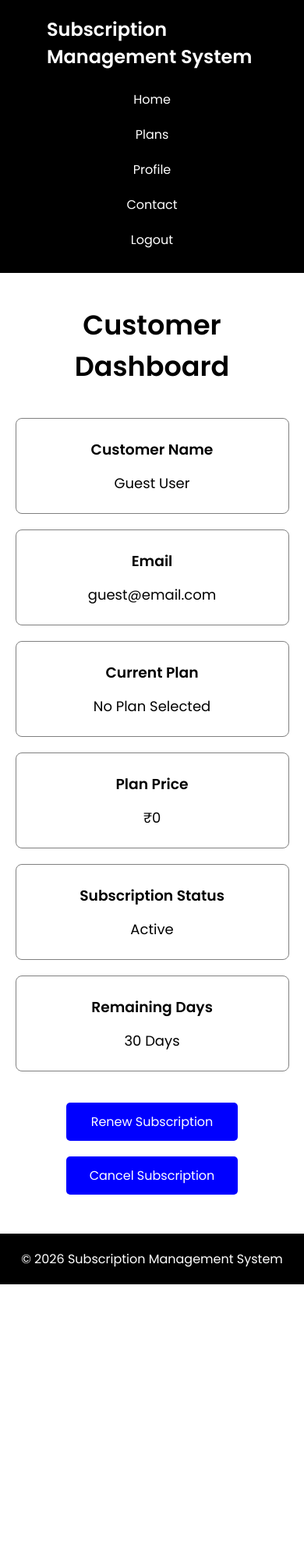
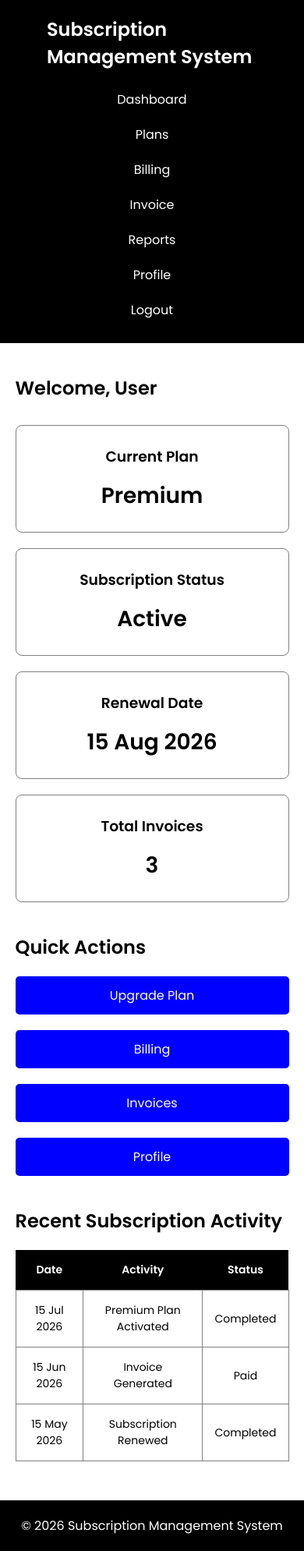
Before and after one commit to devanshmeena422/SMS-Project, a website: page Subscription Management System/FRONTEND/dashboard.html in a window 390 px wide. Shown: the whole page at 78% size. Before the commit the page ends 1647 px from the top, so only its background shows below. Drawn offline with Linux system fonts and the light colour scheme.

```diff
--- a/Subscription Management System/FRONTEND/CSS/admin.css
+++ b/Subscription Management System/FRONTEND/CSS/admin.css
@@ -31,7 +31,7 @@ nav ul{
 }
 
 nav ul li{
-    margin-left:25px;
+margin-left:20px;
 }
 
 nav ul li a{
@@ -50,37 +50,60 @@ nav ul li a:hover{
 
 .admin h1{
 text-align:center;
-    margin-bottom:40px;
+margin-bottom:35px;
 }
 
-.admin-container{
+.cards{
 display:grid;
 grid-template-columns:repeat(4,1fr);
 gap:20px;
 margin-bottom:40px;
 }
 
-.admin-card{
+.card{
 border:1px solid gray;
 border-radius:8px;
 padding:25px;
 text-align:center;
 }
 
-.admin-card h3{
+.card h3{
 margin-bottom:15px;
 }
 
-.admin-card h2{
-    color:blue;
+.card h2{
+font-size:30px;
 }
 
-.table-section{
-    margin-top:40px;
+.admin h2{
+margin-bottom:20px;
 }
 
-.table-section h2{
-    margin-bottom:20px;
+.buttons{
+display:grid;
+grid-template-columns:repeat(3,1fr);
+gap:20px;
+margin-bottom:40px;
+}
+
+.buttons a{
+background:black;
+color:white;
+text-decoration:none;
+padding:15px;
+text-align:center;
+border-radius:5px;
+}
+
+.buttons a:hover{
+background:gray;
+}
+
+.tables{
+display:grid;
+grid-template-columns:1fr 1fr;
+gap:30px;
+margin-top:20px;
 }
 
 table{
@@ -95,9 +118,55 @@ table th{
 }
 
 table td{
+border:1px solid gray;
 padding:15px;
 text-align:center;
+}
+
+.top{
+display:flex;
+justify-content:space-between;
+align-items:center;
+margin-bottom:30px;
+}
+
+.top input{
+width:320px;
+padding:12px;
 border:1px solid gray;
+border-radius:5px;
+}
+
+.top button{
+background:black;
+color:white;
+border:none;
+padding:12px 20px;
+cursor:pointer;
+border-radius:5px;
+}
+
+.top button:hover{
+background:gray;
+}
+
+.edit{
+background:green;
+color:white;
+border:none;
+padding:8px 15px;
+border-radius:5px;
+cursor:pointer;
+margin-right:10px;
+}
+
+.delete{
+background:red;
+color:white;
+border:none;
+padding:8px 15px;
+border-radius:5px;
+cursor:pointer;
 }
 
 footer{
@@ -108,15 +177,27 @@ footer{
 margin-top:50px;
 }
 
-@media(max-width:900px){
+@media(max-width:1000px){
 
-    .admin-container{
+.cards{
 grid-template-columns:repeat(2,1fr);
+}
+
+.buttons{
+grid-template-columns:repeat(2,1fr);
+}
+
+.tables{
+grid-template-columns:1fr;
 }
 
 }
 
 @media(max-width:768px){
+
+header{
+padding:20px;
+}
 
 nav{
 flex-direction:column;
@@ -124,15 +205,28 @@ footer{
 
 nav ul{
 flex-direction:column;
-        margin-top:15px;
+margin-top:20px;
 }
 
 nav ul li{
 margin:10px 0;
 }
 
-    .admin-container{
+.cards{
 grid-template-columns:1fr;
+}
+
+.buttons{
+grid-template-columns:1fr;
+}
+
+.top{
+flex-direction:column;
+}
+
+.top input{
+width:100%;
+margin-bottom:15px;
 }
 
 table{
--- a/Subscription Management System/FRONTEND/CSS/dashboard.css
+++ b/Subscription Management System/FRONTEND/CSS/dashboard.css
@@ -49,21 +49,20 @@ nav ul li a:hover{
 }
 
 .dashboard h1{
-    text-align:center;
-    margin-bottom:40px;
-    font-size:35px;
+margin-bottom:30px;
 }
 
-.dashboard-container{
+.cards{
 display:grid;
-    grid-template-columns:repeat(3,1fr);
+grid-template-columns:repeat(4,1fr);
 gap:20px;
+margin-bottom:40px;
 }
 
 .card{
 border:1px solid gray;
+padding:25px;
 border-radius:8px;
-    padding:25px;
 text-align:center;
 }
 
@@ -71,29 +70,55 @@ nav ul li a:hover{
 margin-bottom:15px;
 }
 
-.card p{
-    font-size:18px;
+.card h2{
+font-size:28px;
 }
 
-.button-box{
-    margin-top:40px;
-    display:flex;
-    justify-content:center;
-    gap:20px;
+.quick{
+margin-bottom:40px;
 }
 
-.button-box button{
+.quick h2{
+margin-bottom:20px;
+}
+
+.buttons{
+display:flex;
+gap:20px;
+flex-wrap:wrap;
+}
+
+.buttons a{
 background:blue;
 color:white;
-    border:none;
+text-decoration:none;
 padding:12px 25px;
 border-radius:5px;
-    cursor:pointer;
-    font-size:16px;
 }
 
-.button-box button:hover{
+.buttons a:hover{
 background:black;
+}
+
+.history h2{
+margin-bottom:20px;
+}
+
+table{
+width:100%;
+border-collapse:collapse;
+}
+
+table th{
+background:black;
+color:white;
+padding:15px;
+}
+
+table td{
+border:1px solid gray;
+padding:15px;
+text-align:center;
 }
 
 footer{
@@ -106,7 +131,7 @@ footer{
 
 @media(max-width:900px){
 
-    .dashboard-container{
+.cards{
 grid-template-columns:repeat(2,1fr);
 }
 
@@ -120,25 +145,28 @@ footer{
 
 nav ul{
 flex-direction:column;
+margin-top:15px;
 text-align:center;
-        margin-top:15px;
 }
 
 nav ul li{
 margin:10px 0;
 }
 
-    .dashboard-container{
+.cards{
 grid-template-columns:1fr;
 }
 
-    .button-box{
+.buttons{
 flex-direction:column;
-        align-items:center;
 }
 
-    .button-box button{
-        width:220px;
+.buttons a{
+text-align:center;
+}
+
+table{
+font-size:14px;
 }
 
 }
--- a/Subscription Management System/FRONTEND/JS/dashboard.js
+++ b/Subscription Management System/FRONTEND/JS/dashboard.js
@@ -1,52 +1,15 @@
-const userName=document.getElementById("userName");
-const userEmail=document.getElementById("userEmail");
-const planName=document.getElementById("planName");
-const planPrice=document.getElementById("planPrice");
-
-const renewButton=document.getElementById("renewButton");
-const cancelButton=document.getElementById("cancelButton");
+const user=document.getElementById("welcomeUser");
 
 let name=localStorage.getItem("userName");
-let email=localStorage.getItem("userEmail");
-let plan=localStorage.getItem("planName");
-let price=localStorage.getItem("planPrice");
 
 if(name){
-    userName.innerText=name;
+
+user.innerText="Welcome, "+name;
+
 }
 
-if(email){
-    userEmail.innerText=email;
+else{
+
+user.innerText="Welcome, User";
+
 }
-
-if(plan){
-    planName.innerText=plan;
-}
-
-if(price){
-    planPrice.innerText=price;
-}
-
-renewButton.addEventListener("click",function(){
-
-    alert("Your subscription has been renewed successfully.");
-
-});
-
-cancelButton.addEventListener("click",function(){
-
-    let answer=confirm("Do you want to cancel your subscription?");
-
-    if(answer){
-
-        localStorage.removeItem("planName");
-        localStorage.removeItem("planPrice");
-
-        planName.innerText="No Plan Selected";
-        planPrice.innerText="₹0";
-
-        alert("Subscription cancelled successfully.");
-
-    }
-
-});
--- a/Subscription Management System/FRONTEND/dashboard.html
+++ b/Subscription Management System/FRONTEND/dashboard.html
@@ -3,75 +3,148 @@
 <head>
 <meta charset="UTF-8">
 <meta name="viewport" content="width=device-width, initial-scale=1.0">
-    <title>Dashboard | Subscription Management System</title>
+<title>Dashboard</title>
 <link rel="stylesheet" href="css/dashboard.css">
 <link href="https://fonts.googleapis.com/css2?family=Poppins:wght@300;400;500;600&display=swap" rel="stylesheet">
 </head>
 <body>
 
 <header>
+
 <nav>
+
 <h2>Subscription Management System</h2>
+
 <ul>
-            <li><a href="index.html">Home</a></li>
+
+<li><a href="dashboard.html">Dashboard</a></li>
 <li><a href="plans.html">Plans</a></li>
+<li><a href="billing.html">Billing</a></li>
+<li><a href="invoice.html">Invoice</a></li>
+<li><a href="reports.html">Reports</a></li>
 <li><a href="profile.html">Profile</a></li>
-            <li><a href="contact.html">Contact</a></li>
-            <li><a href="login.html">Logout</a></li>
+<li><a href="logout.html">Logout</a></li>
+
 </ul>
+
 </nav>
+
 </header>
 
 <section class="dashboard">
 
-    <h1>Customer Dashboard</h1>
+<h1 id="welcomeUser">Welcome</h1>
 
-    <div class="dashboard-container">
+<div class="cards">
 
 <div class="card">
-            <h3>Customer Name</h3>
-            <p id="userName">Guest User</p>
+
+<h3>Current Plan</h3>
+
+<h2>Premium</h2>
+
 </div>
 
 <div class="card">
-            <h3>Email</h3>
-            <p id="userEmail">guest@email.com</p>
+
+<h3>Subscription Status</h3>
+
+<h2>Active</h2>
+
 </div>
 
 <div class="card">
-            <h3>Current Plan</h3>
-            <p id="planName">No Plan Selected</p>
+
+<h3>Renewal Date</h3>
+
+<h2>15 Aug 2026</h2>
+
 </div>
 
 <div class="card">
-            <h3>Plan Price</h3>
-            <p id="planPrice">₹0</p>
-        </div>
 
-        <div class="card">
-            <h3>Subscription Status</h3>
-            <p>Active</p>
-        </div>
+<h3>Total Invoices</h3>
 
-        <div class="card">
-            <h3>Remaining Days</h3>
-            <p>30 Days</p>
+<h2>3</h2>
+
 </div>
 
 </div>
 
-    <div class="button-box">
+<div class="quick">
 
-        <button id="renewButton">Renew Subscription</button>
+<h2>Quick Actions</h2>
 
-        <button id="cancelButton">Cancel Subscription</button>
+<div class="buttons">
+
+<a href="plans.html">Upgrade Plan</a>
+
+<a href="billing.html">Billing</a>
+
+<a href="invoice.html">Invoices</a>
+
+<a href="profile.html">Profile</a>
+
+</div>
+
+</div>
+
+<div class="history">
+
+<h2>Recent Subscription Activity</h2>
+
+<table>
+
+<tr>
+
+<th>Date</th>
+
+<th>Activity</th>
+
+<th>Status</th>
+
+</tr>
+
+<tr>
+
+<td>15 Jul 2026</td>
+
+<td>Premium Plan Activated</td>
+
+<td>Completed</td>
+
+</tr>
+
+<tr>
+
+<td>15 Jun 2026</td>
+
+<td>Invoice Generated</td>
+
+<td>Paid</td>
+
+</tr>
+
+<tr>
+
+<td>15 May 2026</td>
+
+<td>Subscription Renewed</td>
+
+<td>Completed</td>
+
+</tr>
+
+</table>
 
 </div>
 
 </section>
 
 <footer>
+
 <p>© 2026 Subscription Management System</p>
+
 </footer>
 
 <script src="js/dashboard.js"></script>
```
Also changed, not shown: Subscription Management System/BACKEND/models/invoice.js (added, +32 -0 lines), Subscription Management System/BACKEND/models/payment.js (added, +32 -0 lines), Subscription Management System/FRONTEND/admin.html (+118 -17 lines). Lines whose indentation alone changed are shown as unchanged.
